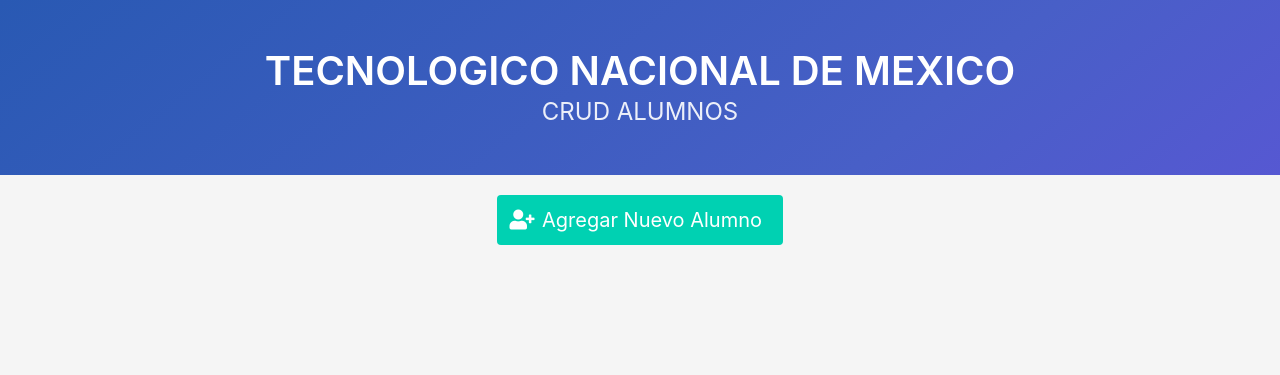
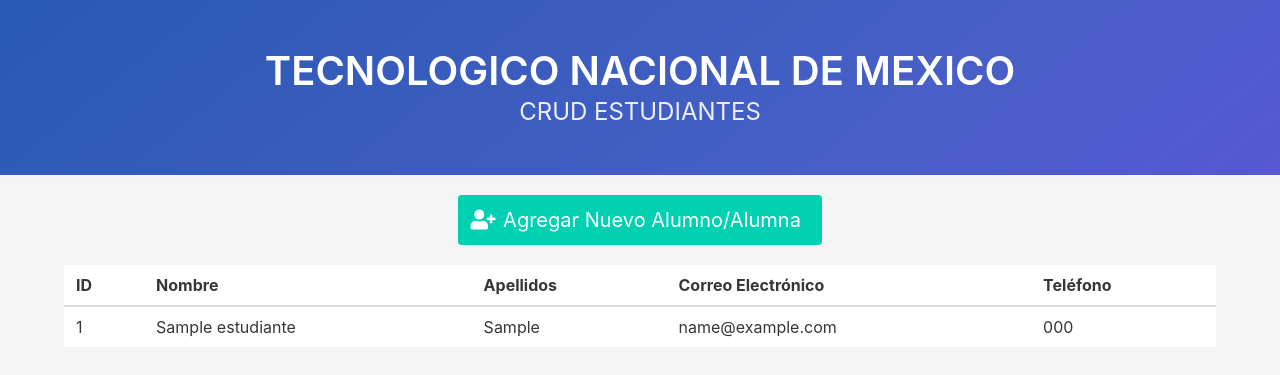
Before and after one commit to EnriqueVilledaGarcia/EJEMPLO-1, a Flask app: page / in a window 1280 px wide. Shown: the top 375 px of the page. Run offline with Flask 3, Linux system fonts and the light colour scheme; tables that the repository leaves empty hold one stand-in row (values such as "Sample post"); some libraries are stand-ins or nearby versions.

Commit message:
Se agrega funcionalidad para vista de estudiantes

```diff
--- a/app.py
+++ b/app.py
@@ -28,7 +28,8 @@
 #Ruta principal home
 @app.route('/')
 def index():
-    return render_template('index.html')
+    estudiantes = Estudiante.query.all()
+    return render_template('index.html', estudiantes=estudiantes)
 
 @app.route('/create', methods=['GET', 'POST'])
 def create():
--- a/templates/base.html
+++ b/templates/base.html
@@ -23,7 +23,7 @@
     <section class="hero is-link is-bold">
         <div class="hero-body has-text-centered">
             <p class="title is-2">TECNOLOGICO NACIONAL DE MEXICO</p>
-            <p class="subtitle is-4">CRUD ALUMNOS</p>
+            <p class="subtitle is-4">CRUD ESTUDIANTES</p>
         </div>
     </section>
     {% block content %}{% endblock %}
--- a/templates/index.html
+++ b/templates/index.html
@@ -8,9 +8,36 @@
             <span class="icon">
                 <i class="fas fa-user-plus"></i>
             </span>
-            <span>Agregar Nuevo Alumno</span>
+            <span>Agregar Nuevo Alumno/Alumna</span>
         </a>
     </div>
+</div>
+<div class="container" style="margin-top: 20px;">
+    <table class="table is-fullwidth is-striped is-hoverable">
+        <thead>
+            <tr>
+                <th>ID</th>
+                <th>Nombre</th>
+                <th>Apellidos</th>
+                <th>Correo Electrónico</th>
+                <th>Teléfono</th>
+
+            </tr>
+        </thead>
+        <tbody>
+            {% for estudiante in estudiantes %}
+            <tr>
+                <td>{{ estudiante.id }}</td>
+                <td>{{ estudiante.nombre }}</td>
+                <td>{{ estudiante.apellido}}</td>
+                <td>{{ estudiante.email }}</td>
+                <td>{{ estudiante.telefono }}</td>
+
+
+            </tr>
+            {% endfor %}
+        </tbody>
+    </table>
 </div>
 
 
```
